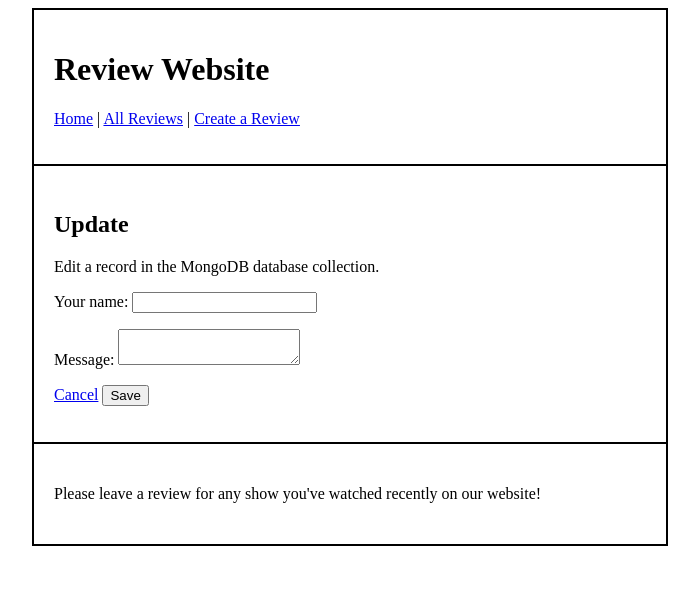
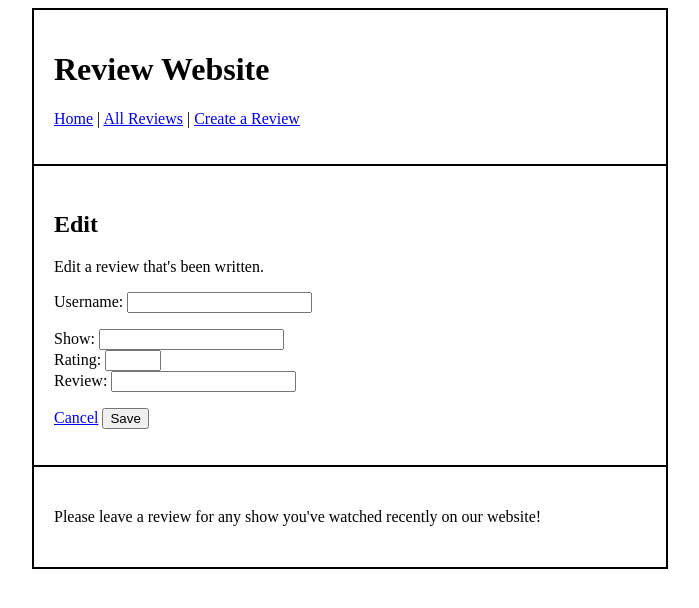
Before and after one commit to dbdesign-students-spring2024/7-web-app-Shravan-coder, a Python web app: template templates/edit.html in a window 1280 px wide. Shown: the top 608 px of the page, without its empty margins (290-989 px from the left). Run offline with Jinja, Linux system fonts and the light colour scheme; the template is opened without the code that fills it, so the values that code supplies are empty.

Commit message:
Update edit.html

```diff
--- a/templates/edit.html
+++ b/templates/edit.html
@@ -1,14 +1,16 @@
 {% extends 'base.html' %} {% block container %}
-<h2>Update</h2>
-<p>Edit a record in the MongoDB database collection.</p>
+<h2>Edit</h2>
+<p>Edit a review that's been written.</p>
 <form method="POST" action="{{ url_for('edit_post', mongoid=mongoid) }}">
+  <p>Username: <input type="text" id="fname" name="fname" value="{{doc.name}}" /><br /></p>
   <p>
-    Your name:
-    <input type="text" id="fname" name="fname" value="{{doc.name}}" /><br />
-  </p>
-  <p>
-    Message:
-    <textarea id="fmessage" name="fmessage">{{doc.message}}</textarea>
+    Show:
+    <input type="text" id="fshow" name="fshow" value="{{doc.show}}"><br />
+    Rating:
+    <input type="number" id="frating" name="frating" min="0" max="10" value="{{doc.rating}}" required><br />
+    Review:
+    <input type="text" id="freview" name="freview" value="{{doc.review}}"><br /></textarea>
+
   </p>
   <p>
     <a href="{{ url_for('read')}}">Cancel</a>
```
